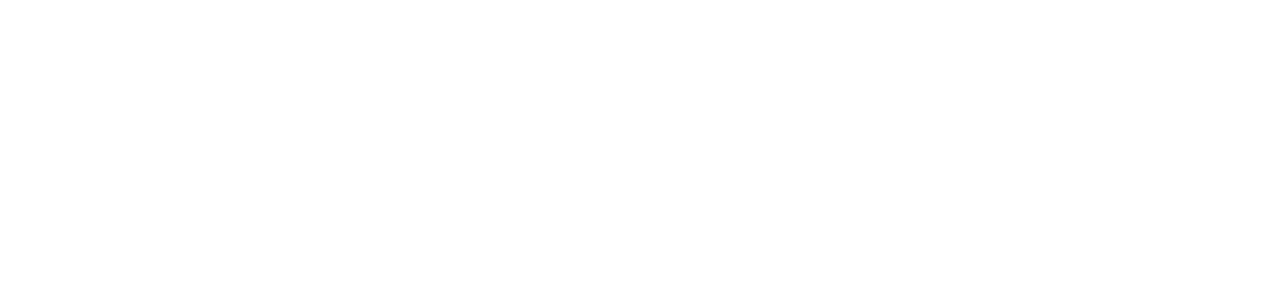
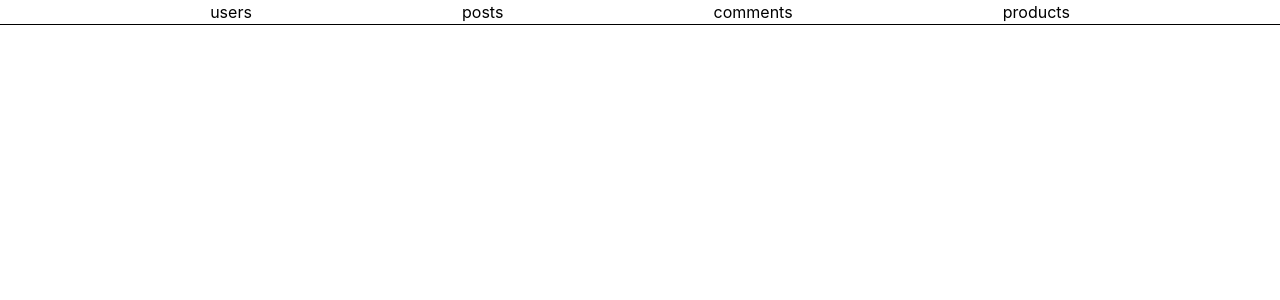
Before and after one commit to stsoprots/react, a React (Vite) app: page / in a window 1280 px wide. Shown: the top 300 px of the page. Built offline with nearby package versions, Linux system fonts and the light colour scheme.

Commit message:
task1 part2

```diff
--- a/package.json
+++ b/package.json
@@ -13,7 +13,8 @@
     "@tailwindcss/vite": "^4.2.2",
     "react": "^19.2.4",
     "react-dom": "^19.2.4",
-    "tailwindcss": "^4.2.2"
+    "tailwindcss": "^4.2.2",
+    "react-router-dom": "^7.18.1"
   },
   "devDependencies": {
     "@eslint/js": "^9.39.4",
--- /dev/null
+++ b/src/components/menu/Menu.css
@@ -0,0 +1,4 @@
+ul{
+    display: flex;
+    justify-content: space-evenly;
+}
--- /dev/null
+++ b/src/components/menu/Menu.tsx
@@ -0,0 +1,15 @@
+import {Link} from "react-router-dom";
+import './Menu.css'
+
+export const Menu = () => {
+    return (
+        <div>
+            <ul>
+                <li><Link to='/users'>users</Link></li>
+                <li><Link to='/posts'>posts</Link></li>
+                <li><Link to='/comments'>comments</Link></li>
+                <li><Link to='/products'>products</Link></li>
+            </ul>
+        </div>
+    );
+};
--- /dev/null
+++ b/src/layouts/MainLayout.tsx
@@ -0,0 +1,12 @@
+import {Menu} from "../components/menu/Menu.tsx";
+import {Outlet} from "react-router-dom";
+
+export const MainLayout = () => {
+    return (
+        <div>
+            <Menu/>
+            <hr/>
+            <Outlet/>
+        </div>
+    );
+};
--- a/src/main.tsx
+++ b/src/main.tsx
@@ -1,5 +1,22 @@
 import { createRoot } from 'react-dom/client'
 import './index.css'
-import App from './App.tsx'
+import {BrowserRouter, Route, Routes} from "react-router-dom";
+import {UsersPage} from "./pages/UsersPage.tsx";
+import {CommentsPage} from "./pages/CommentsPage.tsx";
+import {PostsPage} from "./pages/PostsPage.tsx";
+import {ProductsPage} from "./pages/ProductsPage.tsx";
+import {MainLayout} from "./layouts/MainLayout.tsx";
 
-createRoot(document.getElementById('root')!).render(<App />)
+createRoot(document.getElementById('root')!)
+    .render(<BrowserRouter>
+        <Routes>
+            <Route path={'/'} element={<MainLayout/>}>
+                <Route path={'users'} element={<UsersPage/>}/>
+                <Route path={'posts'} element={<PostsPage/>}/>
+                <Route path={'comments'} element={<CommentsPage/>}/>
+                <Route path={'products'} element={<ProductsPage/>}/>
+            </Route>
+        </Routes>
+
+    </BrowserRouter>
+)
--- /dev/null
+++ b/src/pages/CommentsPage.tsx
@@ -0,0 +1,5 @@
+export const CommentsPage = () => {
+    return (
+        <h1>Comments Page</h1>
+    );
+};
--- /dev/null
+++ b/src/pages/PostsPage.tsx
@@ -0,0 +1,5 @@
+export const PostsPage = () => {
+    return (
+        <h1>Posts Page</h1>
+    );
+};
--- /dev/null
+++ b/src/pages/ProductsPage.tsx
@@ -0,0 +1,5 @@
+export const ProductsPage = () => {
+    return (
+        <h1>Products Page</h1>
+    );
+};
--- /dev/null
+++ b/src/pages/UsersPage.tsx
@@ -0,0 +1,5 @@
+export const UsersPage = () => {
+    return (
+        <h1>Users Page</h1>
+    );
+};
--- /dev/null
+++ b/src/routes/routes.tsx
@@ -0,0 +1,5 @@
+export const routes = () => {
+    return (
+        <></>
+    );
+};
```
Also changed, not shown: 1 other file (tests, documents, lock files or other folders).
